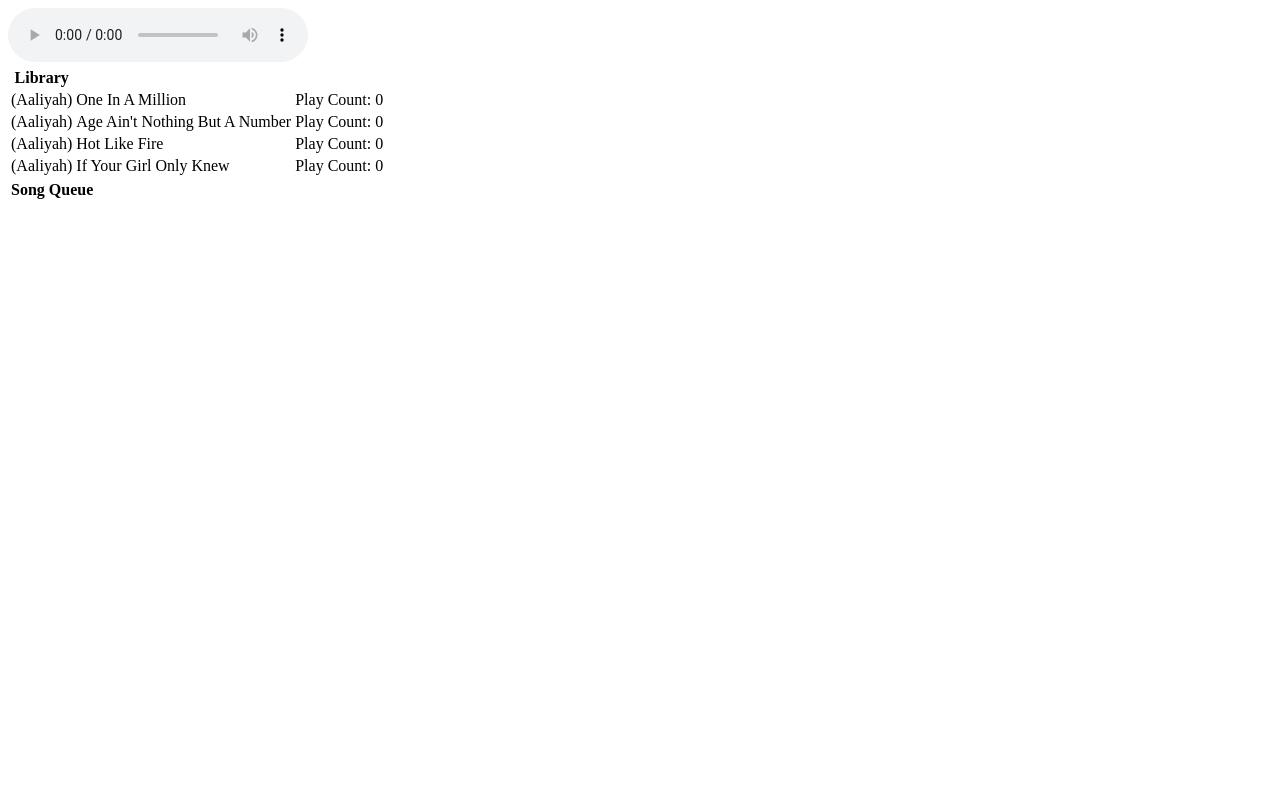
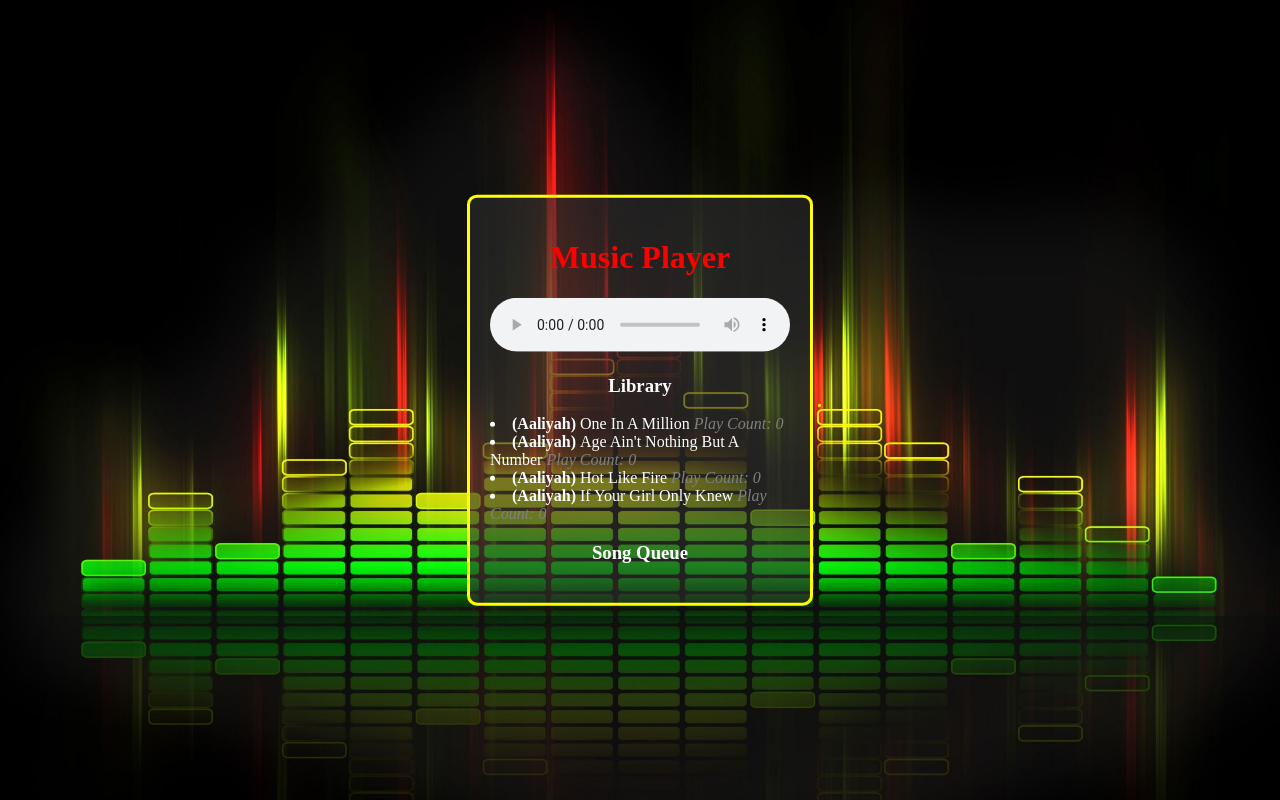
Before and after one commit to KalisaFalzone/mytunes, a website: page client/index.html in a window 1280 px wide. Drawn offline with nearby package versions, Linux system fonts and the light colour scheme; files whose address does not match are found by name.

Commit message:
added README.md and basic styling

```diff
--- a/client/index.html
+++ b/client/index.html
@@ -1,6 +1,12 @@
 <!DOCTYPE html>
 <html>
+  <head>
+  <link rel="stylesheet" type="text/css" href="styles/style.css">
+  </head>
   <body>
+
+    <div class="container">
+    </div>
 
     <!-- Scripts may be placed anywhere on a page. But FYI, they block rendering of elements
      below them until after the scripts load-->
@@ -32,7 +38,7 @@
         var appView = new AppView({model: app});
 
         // put the view onto the screen
-        $('body').append(appView.render());
+        $('.container').append(appView.render());
 
 
       });
--- /dev/null
+++ b/client/styles/style.css
@@ -0,0 +1,48 @@
+h1,
+h2,
+h3 {
+  text-align: center;
+}
+
+.app {
+  padding: 20px;
+  border: 3px solid yellow;
+  border-radius: 10px;
+  max-width: 300px;
+  margin: 0 auto;
+  background: rgba(45,45,45,.6);
+  position: fixed;
+  top: 50%;
+  left: 50%;
+  transform: translate(-50%,-50%);
+}
+
+h1{
+  color: red;
+}
+
+.artist{
+  font-weight: bold;
+}
+
+.playCount{
+  color: grey;
+  font-style: italic;
+}
+
+.container {
+  max-width: 960px;
+  margin: 0 auto;
+}
+
+html {
+  height: 100%;
+}
+
+body{
+  background-image: url("../img/audiowaves.jpg");
+  background-size: cover;
+  background-position: center center;
+  color: white;
+  background-repeat: no-repeat;
+}
--- a/client/views/AppView.js
+++ b/client/views/AppView.js
@@ -1,5 +1,7 @@
 // AppView.js - Defines a backbone view class for the whole music app.
 var AppView = Backbone.View.extend({
+
+  className: 'app',
 
   initialize: function(params){
     this.playerView = new PlayerView({model: this.model.get('currentSong')});
@@ -15,11 +17,15 @@
   },
 
   render: function(){
-    return this.$el.html([
+
+    this.$el.append([
+      '<h1>Music Player</h1>',
       this.playerView.$el,
       this.libraryView.$el,
       this.songQueueView.$el
     ]);
+
+    return this.$el;
   }
 
 });
--- a/client/views/LibraryEntryView.js
+++ b/client/views/LibraryEntryView.js
@@ -1,7 +1,7 @@
 // LibraryEntryView.js - Defines a backbone view class for the entries that will appear within the library views. These will be inserted using the "subview" pattern.
 var LibraryEntryView = Backbone.View.extend({
 
-  tagName: 'tr',
+  tagName: 'li',
 
   initialize: function() {
     this.model.on('change:playCount',function() {
@@ -9,7 +9,7 @@
     },this);
   },
 
-  template: _.template('<td>(<%= artist %>)</td><td><%= title %></td><td>Play Count: <%= playCount %></td>'),
+  template: _.template('<span class="artist">(<%= artist %>) </span><%= title %><span class="playCount"> Play Count: <%= playCount %></span>'),
 
   events: {
     'click': function() {
--- a/client/views/LibraryView.js
+++ b/client/views/LibraryView.js
@@ -1,7 +1,5 @@
 // LibraryView.js - Defines a backbone view class for the music library.
 var LibraryView = Backbone.View.extend({
-
-  tagName: "table",
 
   initialize: function() {
     this.render();
@@ -12,7 +10,7 @@
     // see http://api.jquery.com/detach/
     this.$el.children().detach();
 
-    this.$el.html('<th>Library</th>').append(
+    this.$el.html('<h3>Library</h3>').append(
       this.collection.map(function(song){
         return new LibraryEntryView({model: song}).render();
       })
--- a/client/views/SongQueueEntryView.js
+++ b/client/views/SongQueueEntryView.js
@@ -1,13 +1,13 @@
 // SongQueueEntryView.js - Defines a backbone view class for the song queue entries.
 var SongQueueEntryView = Backbone.View.extend({
   // your code here!
-  tagName: 'tr',
+  tagName: 'li',
 
   initialize: function() {
    this.model.on('remove',this.remove,this);
   },
 
-  template: _.template('<td>(<%= artist %>)</td><td><%= title %></td>'),
+  template: _.template('<span class="artist">(<%= artist %>)</span> <%= title %>'),
 
   initialize: function() {
     this.model.on('remove',this.remove,this);
--- a/client/views/SongQueueView.js
+++ b/client/views/SongQueueView.js
@@ -1,7 +1,5 @@
 // SongQueueView.js - Defines a backbone view class for the song queue.
 var SongQueueView = Backbone.View.extend({
-
-  tagName: "table",
 
   initialize: function() {
     this.render();
@@ -17,7 +15,7 @@
     // see http://api.jquery.com/detach/
     this.$el.children().detach();
 
-    this.$el.html('<th>Song Queue</th>').append(
+    this.$el.html('<h3>Song Queue</h3>').append(
       this.collection.map(function(song){
         return new SongQueueEntryView({model: song}).render();
       })
```
Also changed, not shown: client/img/audiowaves.jpg (added).
